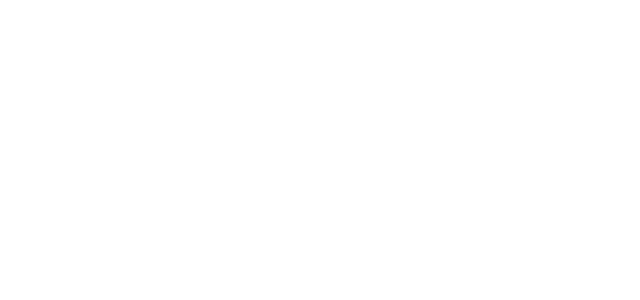
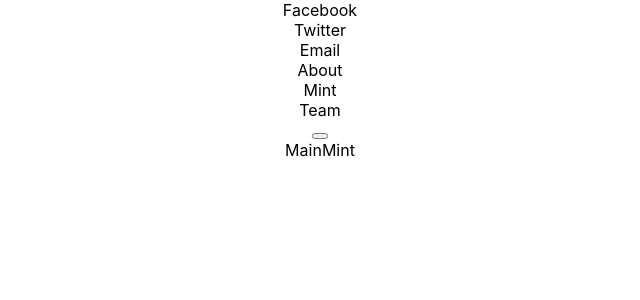
Before and after one commit to gepthecoder/nft-mint-website, a React (Create React App) app in the folder mint-nfts-website/: page / in a window 1280 px wide. Shown: the top 300 px of the page, without its empty margins (320-960 px from the left). Built offline with nearby package versions, Linux system fonts and the light colour scheme; the HTML template or start-up script is replaced by a standard one.

Commit message:
$0012: [App]: create header and main mint components

```diff
--- a/mint-nfts-website/src/App.js
+++ b/mint-nfts-website/src/App.js
@@ -1,9 +1,21 @@
+// style
 import './App.css';
 
+// hooks
+import { useState } from 'react';
+
+// components
+import MainMint from './MainMint';
+import NavBar from './NavBar';
+
 function App() {
+
+  const [accounts, setAccounts] = useState([]);
+
   return (
     <div className="App">
-
+      <NavBar accounts={accounts} setAccounts={setAccounts} />
+      <MainMint accounts={accounts} setAccounts={setAccounts} />
     </div>
   );
 }
--- /dev/null
+++ b/mint-nfts-website/src/MainMint.js
@@ -0,0 +1,9 @@
+import React from 'react'
+
+const MainMint = () => {
+  return (
+    <div>MainMint</div>
+  )
+}
+
+export default MainMint
--- /dev/null
+++ b/mint-nfts-website/src/NavBar.js
@@ -0,0 +1,40 @@
+import React from 'react'
+
+const NavBar = ( {accounts, setAccounts} ) => {
+
+    const isConnected = Boolean(accounts[0]);
+
+    async function connectAccount() {
+        if(window.ethereum) {
+            const accounts = await window.ethereum.request({
+                method: "eth_requestAccounts",
+            });
+            setAccounts(accounts);
+        }
+    }
+
+    return (
+        <div>
+            {/* Left Side - Social Media Icons */}
+            <div>Facebook</div>
+            <div>Twitter</div>
+            <div>Email</div>
+
+            {/* Right Side - Sections And Connect */}
+            <div>About</div>
+            <div>Mint</div>
+            <div>Team</div>
+
+            {/*Connect Wallet*/}
+            {isConnected ? (
+                <p>Connected</p>
+            ) : (
+                <button onClick={connectAccount}></button>
+            )}
+
+
+        </div>
+    )
+}
+
+export default NavBar
```
